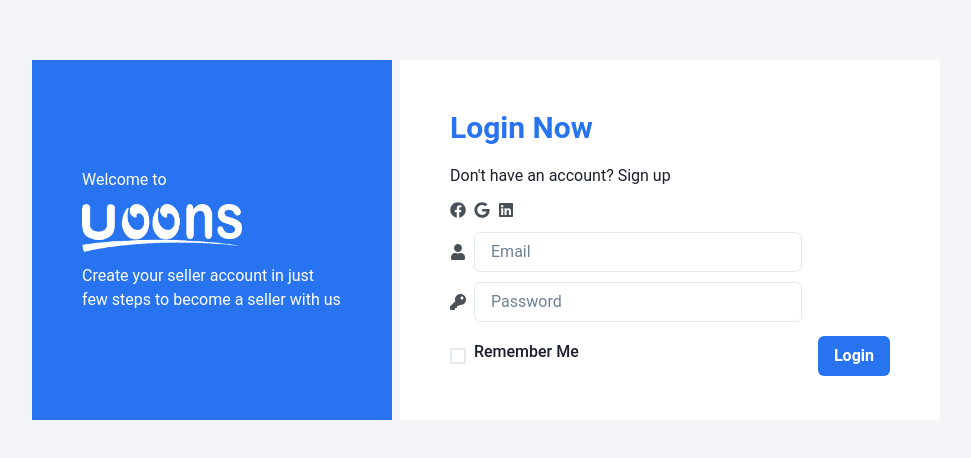
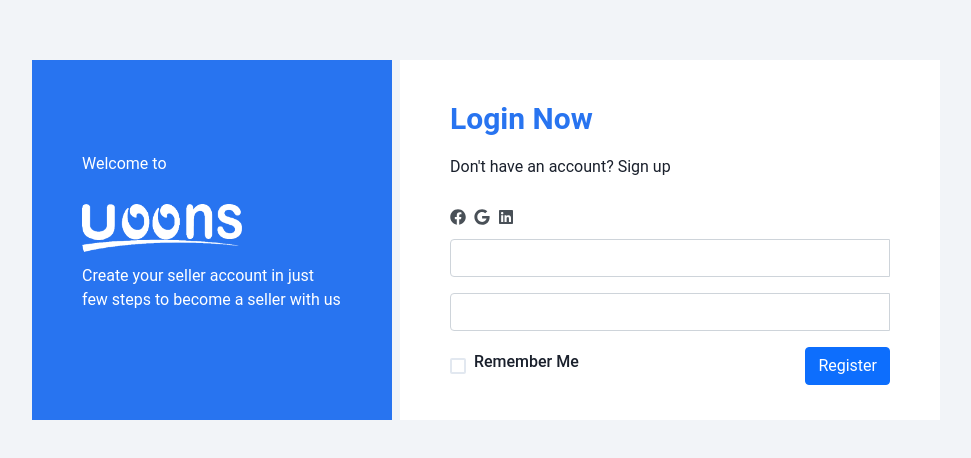
Before and after one commit to honeysoniverse/Uoons, a React (Create React App) app: page / in a window 1280 px wide. Shown: the part 160-618 px from the top of the page, without its empty margins (154-1125 px from the left). Built offline with nearby package versions, Linux system fonts and the light colour scheme; the HTML template or start-up script is replaced by a standard one.

Commit message:
login validation

```diff
--- a/src/components/InputField.jsx
+++ b/src/components/InputField.jsx
@@ -9,7 +9,7 @@
   return (
       <HStack width='80%' mb={mb}>
          <Icon as={icon} color={colors.iconGray} />
-       <Input onChange={handleSetValue} placeholder={placeholder} type={type}/>
+       <Input onChange={handleSetValue} placeholder={placeholder} type={type} />
       </HStack>
 
   )
--- a/src/components/pages/Login.jsx
+++ b/src/components/pages/Login.jsx
@@ -1,4 +1,8 @@
 import React, { useState } from 'react';
+import { useForm } from 'react-hook-form';
+import { yupResolver } from '@hookform/resolvers/yup';
+import 'bootstrap/dist/css/bootstrap.min.css';
+import * as Yup from 'yup';
 import {
   Box,
   Text,
@@ -25,12 +29,47 @@
 import Button from '../Button';
 
 const Login = ({ setIsAuthenticated, setShowImg }) => {
-  const [email, setEmail] = useState('');
-  const [password, setPassword] = useState('');
-  const loginApi = process.env.REACT_APP_AUTH_API;
-  const loginInfo = JSON.stringify({ email, password });
+  const validationSchema = Yup.object().shape({
+    // fullname: Yup.string().required('Fullname is required'),
+    username: Yup.string()
+      .required('Username is required')
+      .min(6, 'Username must be at least 6 characters')
+      .max(20, 'Username must not exceed 20 characters'),
+    email: Yup.string().required('Email is required').email('Email is invalid'),
+    password: Yup.string()
+      .required('Password is required')
+      .min(6, 'Password must be at least 6 characters')
+      .max(40, 'Password must not exceed 40 characters'),
+    // confirmPassword: Yup.string()
+    //   .required('Confirm Password is required')
+    //   .oneOf([Yup.ref('password'), null], 'Confirm Password does not match'),
+    // acceptTerms: Yup.bool().oneOf([true], 'Accept Terms is required')
+  });
+  const {
+    register,
+    handleSubmit,
+    reset,
+    formState: { errors },
+  } = useForm({
+    resolver: yupResolver(validationSchema),
+  });
 
-  const handleLogin = async () => {
+  const onSubmit = async (data,event) => {
+                event.preventDefault();
+    console.log('form data');
+    // const loginApi = process.env.REACT_APP_AUTH_API;
+    // const loginInfo = JSON.stringify({ email, password });
+    // const { username, email, password } = data;
+    // console.log(JSON.stringify(data, null, 2));
+    // handleLogin(loginApi, loginInfo);
+  };
+console.log(onSubmit);
+  // const [email, setEmail] = useState('');
+  // const [password, setPassword] = useState('');
+  // const loginApi = process.env.REACT_APP_AUTH_API;
+  // const loginInfo = JSON.stringify({ email, password });
+
+  const handleLogin = async (loginApi, loginInfo) => {
     const response = await axios.post(`${loginApi}`, loginInfo, {
       headers: {
         'Content-Type': 'application/json',
@@ -38,16 +77,14 @@
     });
     const responseData = JSON.stringify(response.data);
     localStorage.setItem('LoginData', responseData);
-    const localData = (JSON.parse(localStorage.getItem('LoginData')));
+    const localData = JSON.parse(localStorage.getItem('LoginData'));
 
-  if(response.data.status === 'success') setIsAuthenticated(true);
+    if (response.data.status === 'success') setIsAuthenticated(true);
   };
 
-  const handleOnClick = () => {
-    handleLogin();
-  };
-
-
+  // const handleOnClick = () => {
+  //   handleLogin();
+  // };
 
   return (
     <>
@@ -65,11 +102,13 @@
             <Text fontSize="16px" color={colors.white}>
               Welcome to
             </Text>
-           { <Image
+            {
+              <Image
                 src={require('../img/logo.png')}
                 width="160px"
                 padding="12px 0"
-            />}
+              />
+            }
             <Text color={colors.white}>{`Create your seller account in \n
           just few steps to become a seller with us`}</Text>
           </Box>
@@ -82,7 +121,12 @@
             justifyContent="center"
             width="540px"
           >
-            <Text color={colors.cornflowerBlue} margin="14px 0px" fontSize="30px" fontWeight="bold">
+            <Text
+              color={colors.cornflowerBlue}
+              margin="14px 0px"
+              fontSize="30px"
+              fontWeight="bold"
+            >
               Login Now
             </Text>
             <Text>
@@ -94,31 +138,86 @@
               <Icon as={FaGoogle} color={colors.iconGray} />
               <Icon as={FaLinkedin} color={colors.iconGray} />
             </HStack>
-
-            <InputField
+            <form >
+              {/* <InputField
               margin="14px 0px"
-              setValue={setEmail}
+              name="email"
               icon={FaUser}
               placeholder="Email"
               type="email"
               mb="10px"
+              register="...register('email')"
+            /> */}
+
+              {/* <input
+                name="email"
+                type="text"
+                {...register('email')}
+                className={`form-control ${errors.email ? 'is-invalid' : ''}`}
               />
-            <InputField
+              <div className="invalid-feedback">{errors.email?.message}</div> */}
+              {/* <input
               margin="14px 0px"
-              setValue={setPassword}
+              name="email"
+              icon={FaUser}
+              placeholder="Email"
+              type="email"
+              mb="10px"
+              register="...register('email')"
+            /> */}
+              {/* <InputField
+              margin="14px 0px"
+              name="password"
               icon={FaKey}
               placeholder="Password"
               type="password"
 
+            /> */}
+              {/* <input
+                name="password"
+                type="text"
+                {...register('password')}
+                className={`form-control ${
+                  errors.password ? 'is-invalid' : ''
+                }`}
+              /> */}
+              {/* <div className="invalid-feedback">{errors.password?.message}</div> */}
+
+              <div class="input-group mb-3">
+                <input
+                  name="email"
+                  type="text"
+                  {...register('email')}
+                  className={`form-control ${errors.email ? 'is-invalid' : ''}`}
                 />
+                <div className="invalid-feedback">{errors.email?.message}</div>
+              </div>
+
+              <div class="input-group mb-3">
+                <input
+                  name="password"
+                  type="text"
+                  {...register('password')}
+                  className={`form-control ${
+                    errors.password ? 'is-invalid' : ''
+                  }`}
+                />
+                <div className="invalid-feedback">
+                  {errors.password?.message}
+                </div>
+              </div>
+
               <HStack justifyContent="space-between" margin="14px 0px">
                 <HStack>
                   <Checkbox />
                   <FormLabel>Remember Me</FormLabel>
-
                 </HStack>
-              <Button name="Login" handleOnClick={handleOnClick} marginLeft="200px"/>
+                {/* <Button type="submit" name="Login" handleOnClick={handleLogin} marginLeft="200px"/> */}
+                <button  onClick={handleSubmit(onSubmit)} className="btn btn-primary">
+            Register
+          </button>
               </HStack>
+            </form>
           </Box>
         </HStack>
       </PagesWrapper>
--- a/src/components/pages/Product.jsx
+++ b/src/components/pages/Product.jsx
@@ -70,7 +70,7 @@
         <Flex>
           <Box w="20%" p="2%">
             <Center>
-              {' '}
+
               <Box w="30%" h="30px" boxShadow="xl" bg={colors.white}>
                 Box
               </Box>
--- /dev/null
+++ b/src/state/action-creators/actioncreator.js
@@ -0,0 +1,6 @@
+export const deposit=(amount)=>{return (dispatch)=>
+dispatch({type:"deposit",payload:amount})
+}
+export const withdraw=(amount)=>{return  (dispatch)=>
+dispatch({type:"withdraw",payload:amount})
+}
--- /dev/null
+++ b/src/state/action-creators/combinactioncreator.js
@@ -0,0 +1 @@
+export * as actioncreator from './actioncreator'
--- /dev/null
+++ b/src/state/reducer/action-reducer.js
@@ -0,0 +1,30 @@
+const initialState = {
+  togglebutton:true
+};
+
+const TodoList = (state = initialState, action) => {
+  switch (action.type) {
+     case "toggle":
+    return (state = {togglebutton:action.payload.tooglebutton}  );
+    // case "DELETE": {
+    //   let deletedata = state.actualdata.filter((item) => {
+    //     return item.id != action.id;
+    //   });
+    //   return (state = { actualdata: deletedata });
+    // }
+    // case "EDIT": {
+    //   const geteditid = state.actualdata.findIndex((item) => {
+    //     return item.id == action.data.id;
+    //   });
+    //   alert("edit value id" + geteditid);
+    //   let duplicatearray = [...state.actualdata];
+    //   duplicatearray[geteditid] = action.data;
+    //   return (state = { actualdata: duplicatearray });
+    // }
+
+    default:
+      return state;
+  }
+};
+
+export default TodoList;
--- /dev/null
+++ b/src/state/reducer/index.js
@@ -0,0 +1,7 @@
+import {combineReducers} from 'redux';
+import reducer from './action-reducer';
+const reducers=combineReducers({
+reducer
+
+})
+export default reducers
--- /dev/null
+++ b/src/state/store.js
@@ -0,0 +1,4 @@
+import {createStore,applyMiddleware} from "redux";
+import reducers from "./reducer/index.js";
+import thunk from "redux-thunk";
+export const store= createStore(reducers,{},applyMiddleware(thunk))
```
Also changed, not shown: package.json (+7 -1 lines), src/index.js (+6 -1 lines), 1 other file (tests, documents, lock files or other folders). Lines whose indentation alone changed are shown as unchanged.
